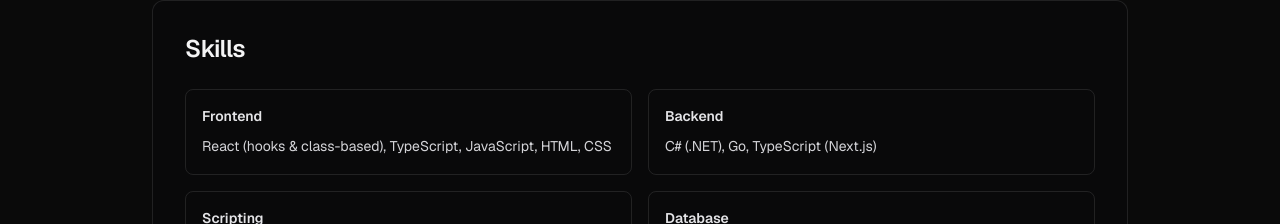
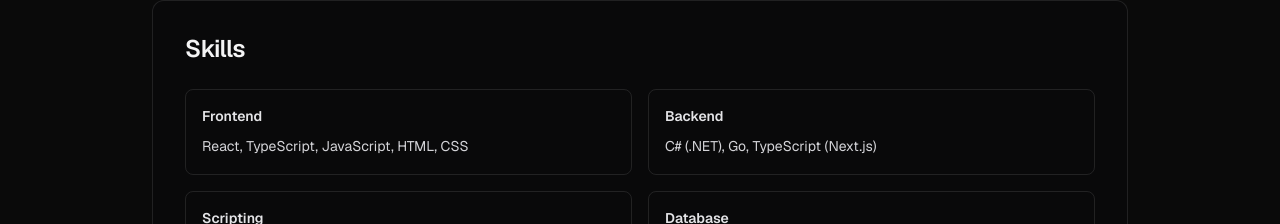
Before and after one commit to jordankalebpage/jordan-page-dev, a Next.js app: page / in a window 1280 px wide. Shown: the part 545-769 px from the top of the page. Built offline with nearby package versions, Linux system fonts and the light colour scheme.

Commit message:
fix: simplify Frontend skill group description

```diff
--- a/app/content.ts
+++ b/app/content.ts
@@ -31,7 +31,7 @@
 export const skillGroups: SkillGroup[] = [
   {
     label: "Frontend",
-    value: "React (hooks & class-based), TypeScript, JavaScript, HTML, CSS",
+    value: "React, TypeScript, JavaScript, HTML, CSS",
   },
   {
     label: "Backend",
```
